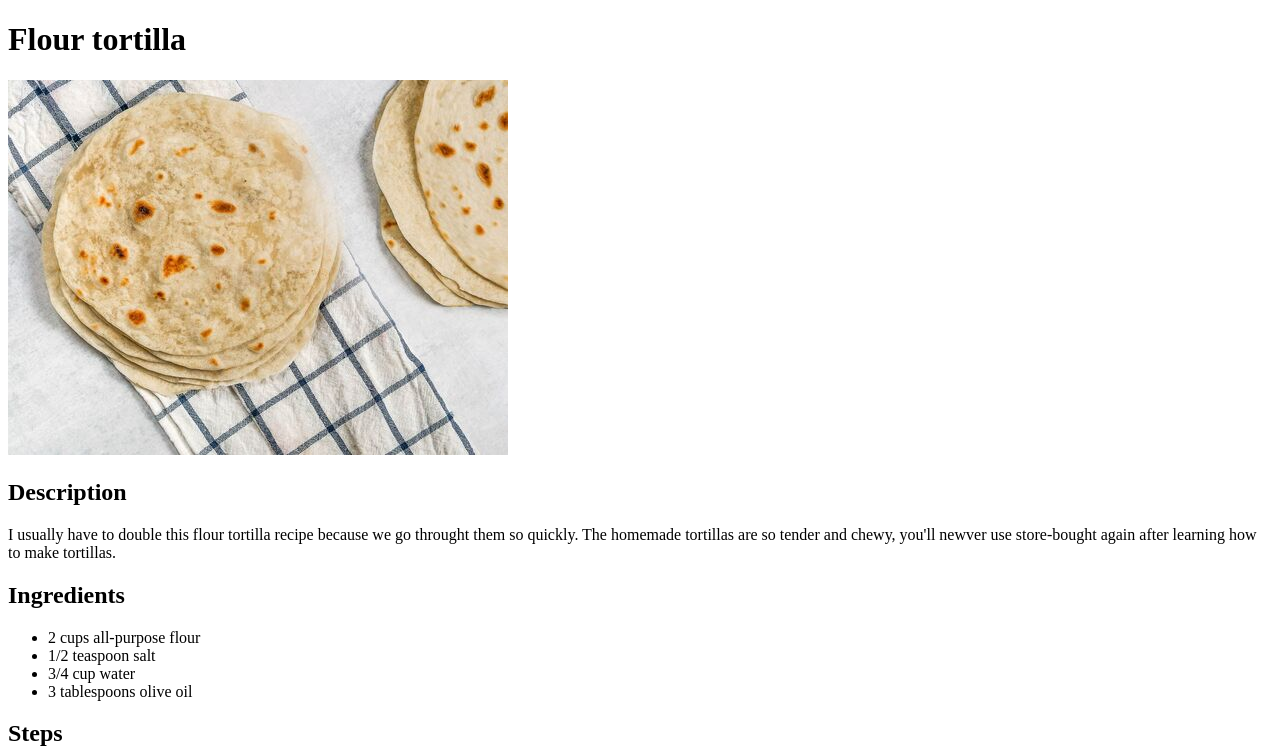
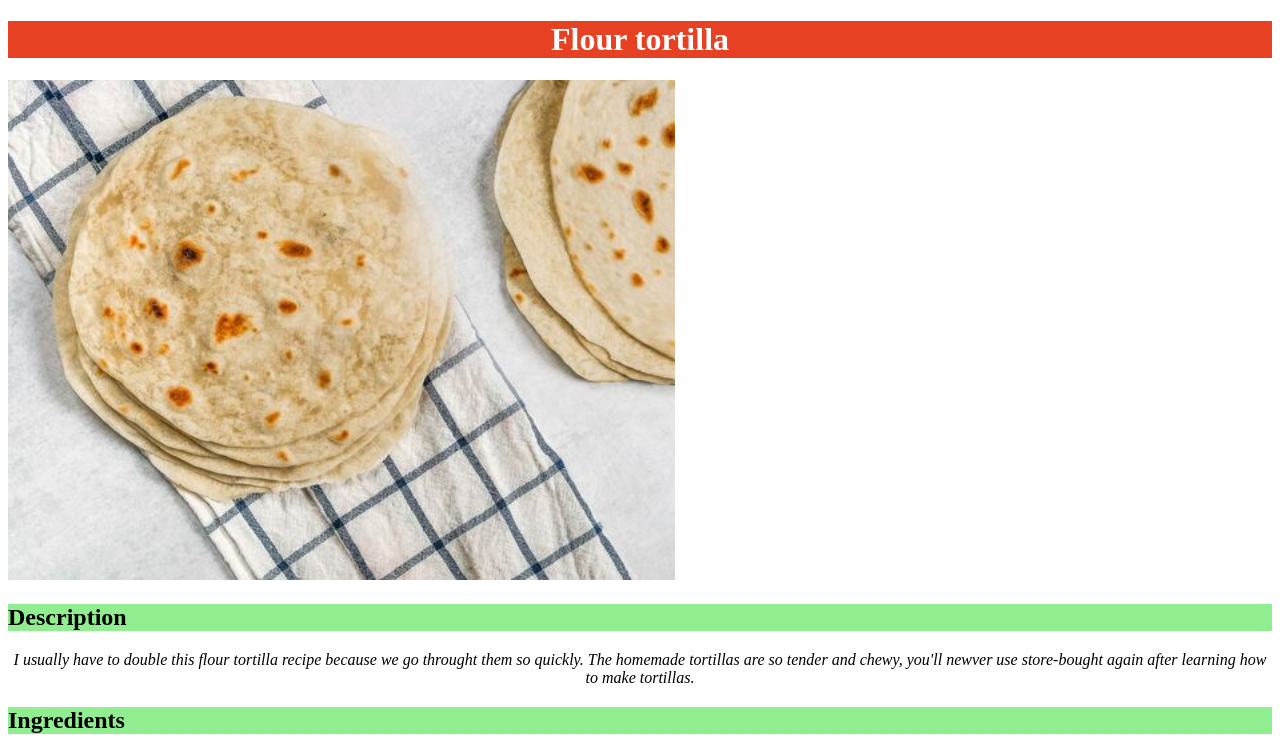
Before and after one commit to hamanann/odin-recipes, a plain HTML site: page recipes/flour-tortilla.html in a window 1280 px wide. Shown: the top 751 px of the page. Drawn offline with Linux system fonts and the light colour scheme.

Commit message:
Add simple style to website

```diff
--- /dev/null
+++ b/css/style.css
@@ -0,0 +1,26 @@
+.recipeHeading {
+    background-color: rgb(231, 65, 35);
+    color: white;
+}
+
+h1 {
+    text-align: center;
+}
+
+h2 {
+    background-color: lightgreen;
+}
+
+.description {
+    font-style: italic;
+    text-align: center;
+}
+
+.dish {
+    height: 500px;
+    width: auto;
+}
+
+li {
+    font-size: 18px;
+}
--- a/recipes/flour-tortilla.html
+++ b/recipes/flour-tortilla.html
@@ -4,13 +4,14 @@
     <meta charset="UTF-8">
     <meta http-equiv="X-UA-Compatible" content="IE=edge">
     <meta name="viewport" content="width=device-width, initial-scale=1.0">
+    <link rel="stylesheet" href="../css/style.css">
     <title>Tortilla</title>
 </head>
 <body>
-    <h1>Flour tortilla</h1>
-    <img src="../images/tortilla.jpg">
+    <h1 class="recipeHeading">Flour tortilla</h1>
+    <img src="../images/tortilla.jpg" class="dish">
     <h2>Description</h2>
-    <p>I usually have to double this flour tortilla recipe because we go throught them so quickly. The homemade tortillas are so tender and chewy, you'll newver use store-bought again after learning how to make tortillas.</p>
+    <p class="description">I usually have to double this flour tortilla recipe because we go throught them so quickly. The homemade tortillas are so tender and chewy, you'll newver use store-bought again after learning how to make tortillas.</p>
     <h2>Ingredients</h2>
     <ul>
         <li>2 cups all-purpose flour</li>
```
Also changed, not shown: index.html (+1 -0 lines), recipes/pita-bread.html (+4 -3 lines), recipes/pub-style-vegetarian-chili.html (+4 -3 lines).
